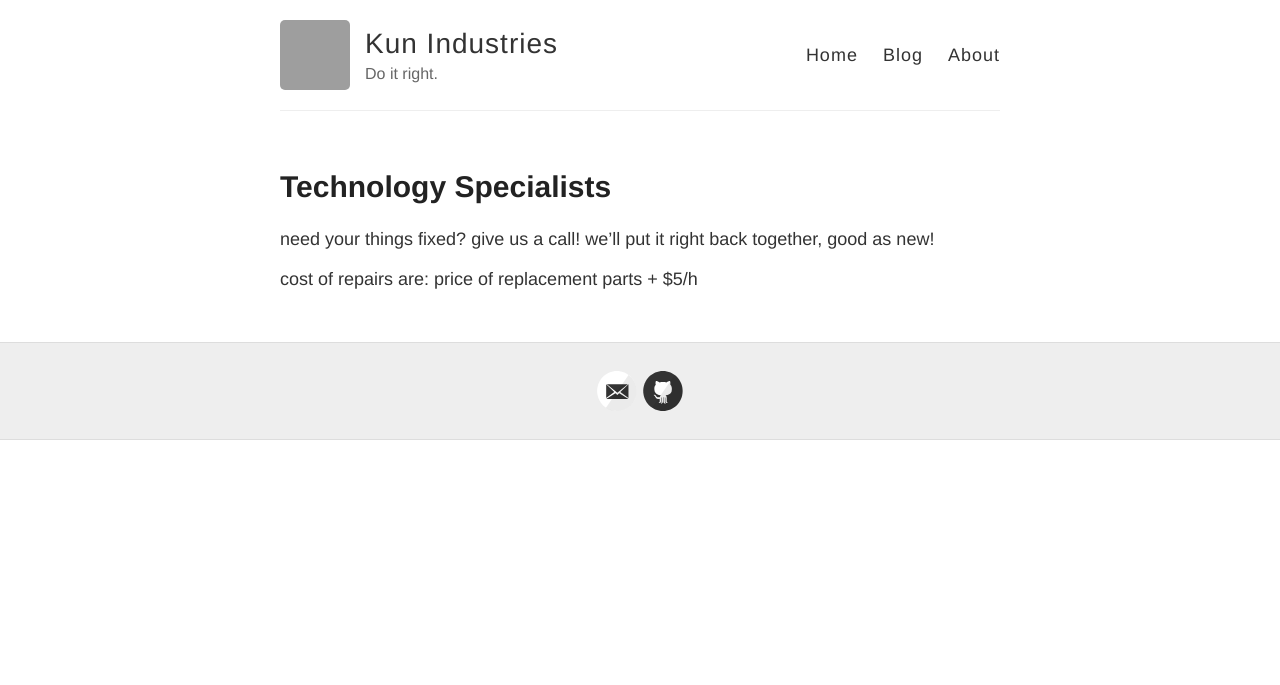
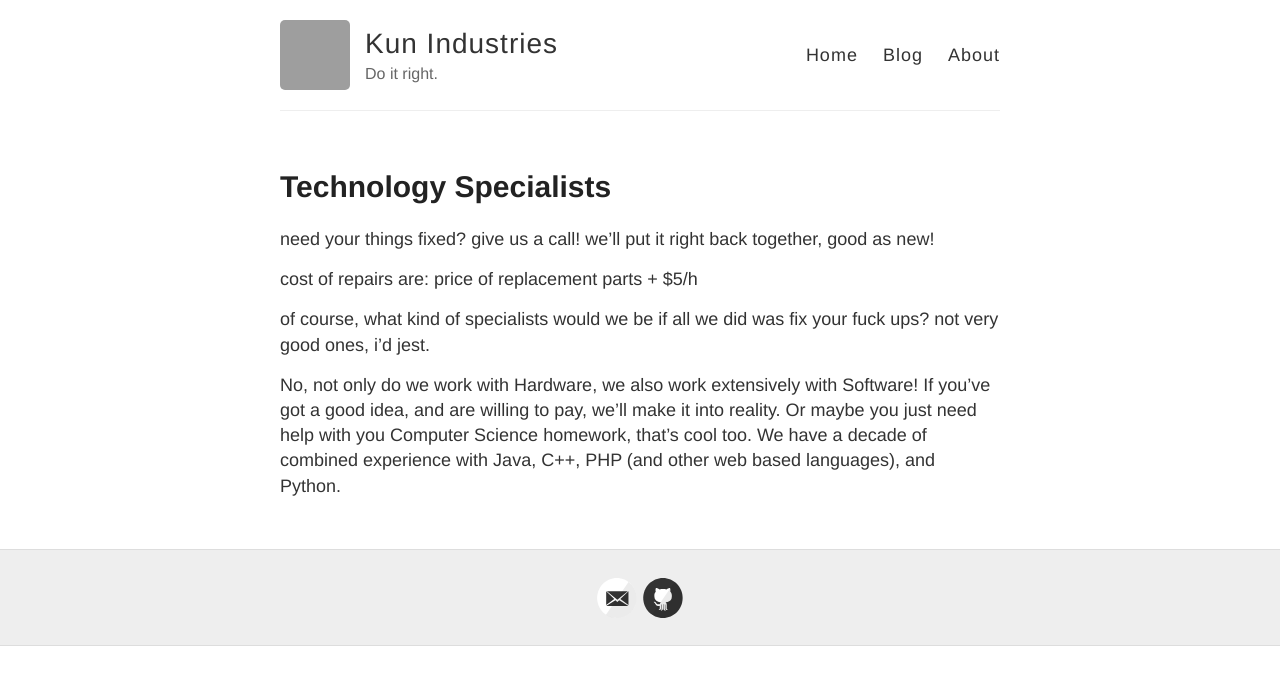
Before and after one commit to kunindustries/kunindustries.github.io, a Jekyll site: the page built from tech.md, in a window 1280 px wide. Shown: the top 685 px of the page. Built offline with Jekyll 4.4.1, drawn with Linux system fonts in a browser that asks for light colours; grey boxes are pictures that could not be loaded.

Commit message:
Update tech.md

```diff
--- a/tech.md
+++ b/tech.md
@@ -7,3 +7,7 @@ permalink: /tech/
 need your things fixed? give us a call! we'll put it right back together, good as new!
 
 cost of repairs are: price of replacement parts + $5/h
+
+of course, what kind of specialists would we be if all we did was fix your fuck ups? not very good ones, i'd jest.
+
+No, not only do we work with Hardware, we also work extensively with Software! If you've got a good idea, and are willing to pay, we'll make it into reality. Or maybe you just need help with you Computer Science homework, that's cool too. We have a decade of combined experience with Java, C++, PHP (and other web based languages), and Python.
```
